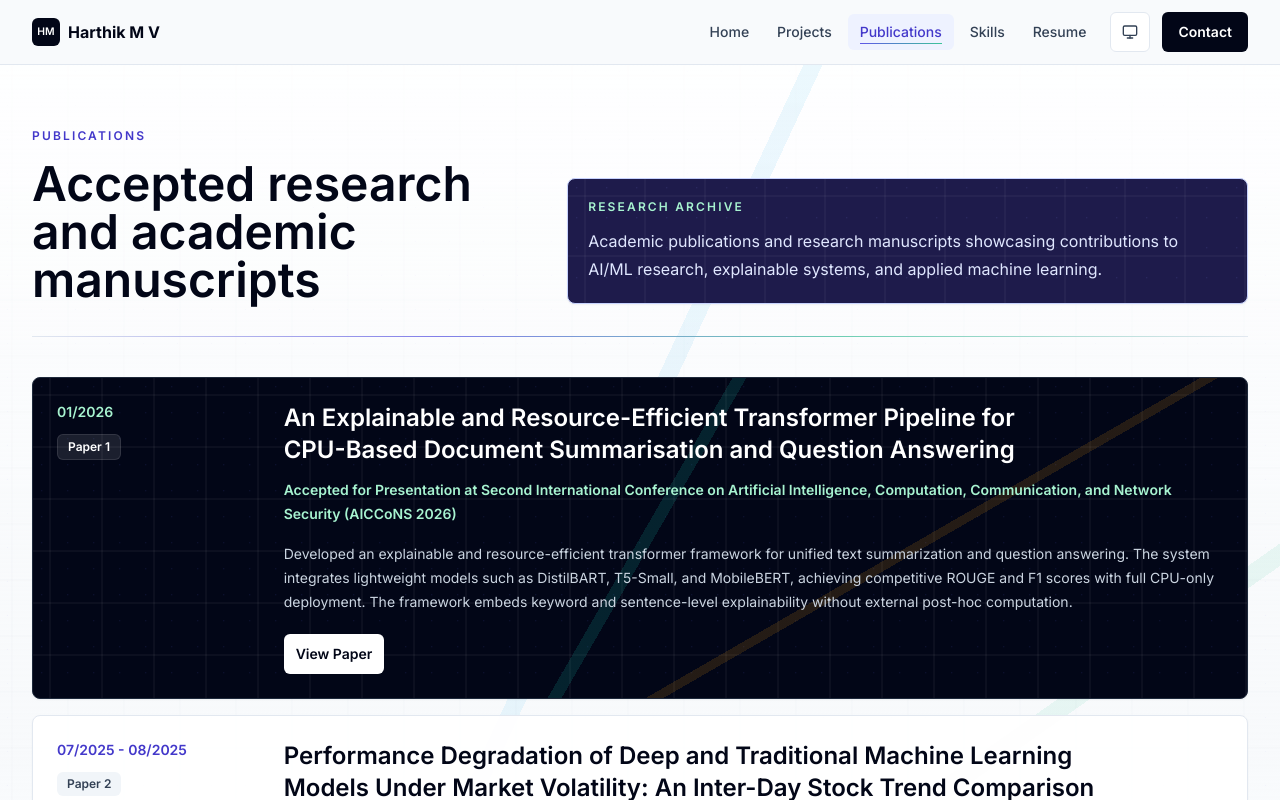
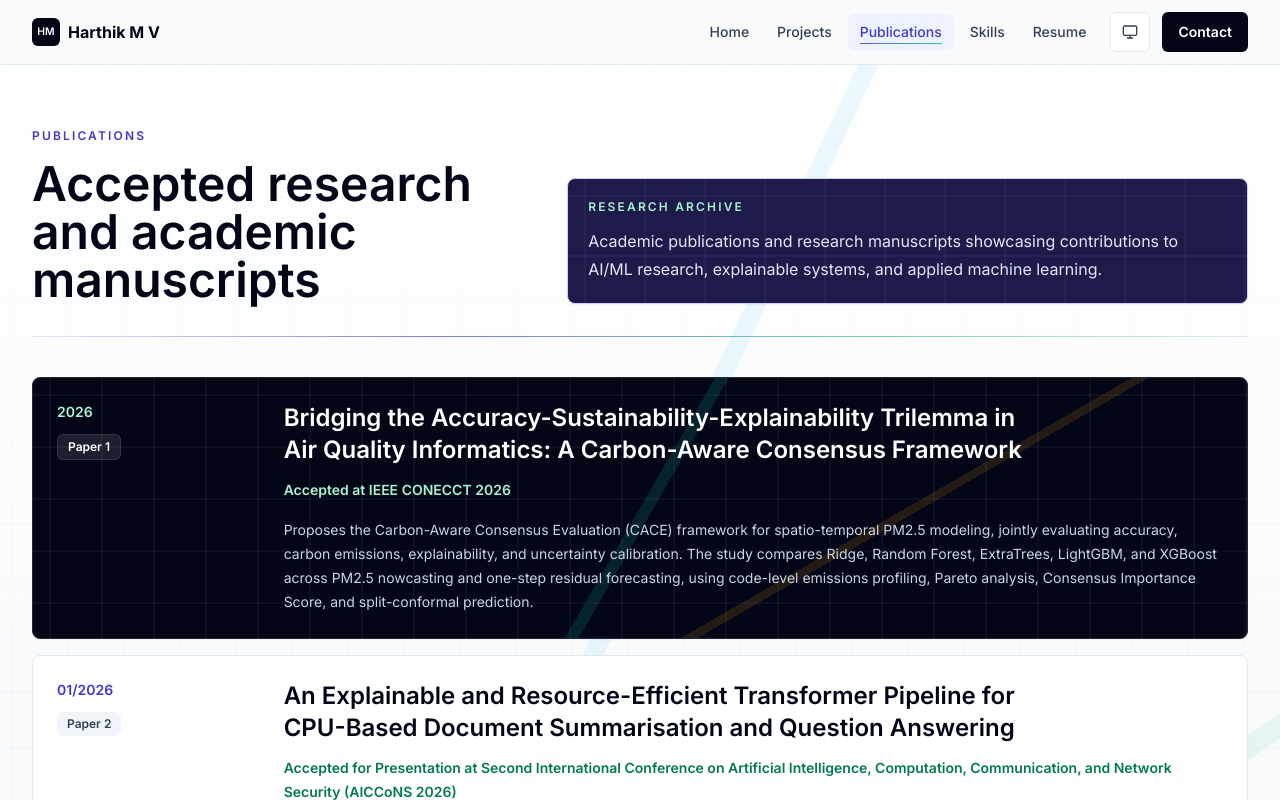
Before and after one commit to Harthik777/portfolio-website, a Next.js app: page /publications in a window 1280 px wide. Shown: the top 800 px of the page. Built offline with nearby package versions, Linux system fonts and the light colour scheme.

Commit message:
Add accepted CONECCT publication

```diff
--- a/src/app/projects/page.tsx
+++ b/src/app/projects/page.tsx
@@ -48,17 +48,17 @@ const projects: Project[] = [
   },
   {
     title: 'SustainAI: Carbon-Aware Air Quality Prediction Platform',
-    type: 'Ongoing Research',
+    type: 'Accepted Research',
     date: '08/2025 - Present',
-    status: 'Targeting IEEE Publication',
+    status: 'IEEE CONECCT 2026',
     summary:
-      'Machine learning platform for air quality prediction with explainability and carbon footprint tracking.',
+      'Carbon-aware air quality modeling framework for PM2.5 prediction, explainability, emissions, and uncertainty calibration.',
     highlights: [
-      'Implemented Random Forest, XGBoost, and LSTM models for air quality prediction.',
-      'Added SHAP and LIME interpretability dashboards.',
-      'Tracks training and inference emissions with CodeCarbon.',
+      'Compared Ridge, Random Forest, ExtraTrees, LightGBM, and XGBoost for PM2.5 nowcasting and residual forecasting.',
+      'Measured code-level emissions for Pareto analysis of accuracy-carbon tradeoffs.',
+      'Combined Consensus Importance Score and split-conformal prediction for interpretability stability and calibrated uncertainty.',
     ],
-    tags: ['Sustainable AI', 'CodeCarbon', 'SHAP', 'XGBoost', 'Python'],
+    tags: ['Sustainable AI', 'PM2.5', 'CodeCarbon', 'SHAP', 'LightGBM'],
   },
   {
     title: 'End-to-End Medical DevOps Pipeline',
--- a/src/app/publications/page.tsx
+++ b/src/app/publications/page.tsx
@@ -1,6 +1,22 @@
 import Link from 'next/link';
 
-const publications = [
+type Publication = {
+  title: string;
+  description: string;
+  status: string;
+  date: string;
+  link?: string;
+};
+
+const publications: Publication[] = [
+  {
+    title:
+      'Bridging the Accuracy-Sustainability-Explainability Trilemma in Air Quality Informatics: A Carbon-Aware Consensus Framework',
+    description:
+      'Proposes the Carbon-Aware Consensus Evaluation (CACE) framework for spatio-temporal PM2.5 modeling, jointly evaluating accuracy, carbon emissions, explainability, and uncertainty calibration. The study compares Ridge, Random Forest, ExtraTrees, LightGBM, and XGBoost across PM2.5 nowcasting and one-step residual forecasting, using code-level emissions profiling, Pareto analysis, Consensus Importance Score, and split-conformal prediction.',
+    status: 'Accepted at IEEE CONECCT 2026',
+    date: '2026',
+  },
   {
     title:
       'An Explainable and Resource-Efficient Transformer Pipeline for CPU-Based Document Summarisation and Question Answering',
@@ -117,6 +133,7 @@ export default function Publications() {
                 >
                   {pub.description}
                 </p>
+                {pub.link && (
                   <Link
                     href={pub.link}
                     target={pub.link.startsWith('http') ? '_blank' : undefined}
@@ -133,6 +150,7 @@ export default function Publications() {
                   >
                     View Paper
                   </Link>
+                )}
               </div>
             </article>
           ))}
```
Lines whose indentation alone changed are shown as unchanged.
